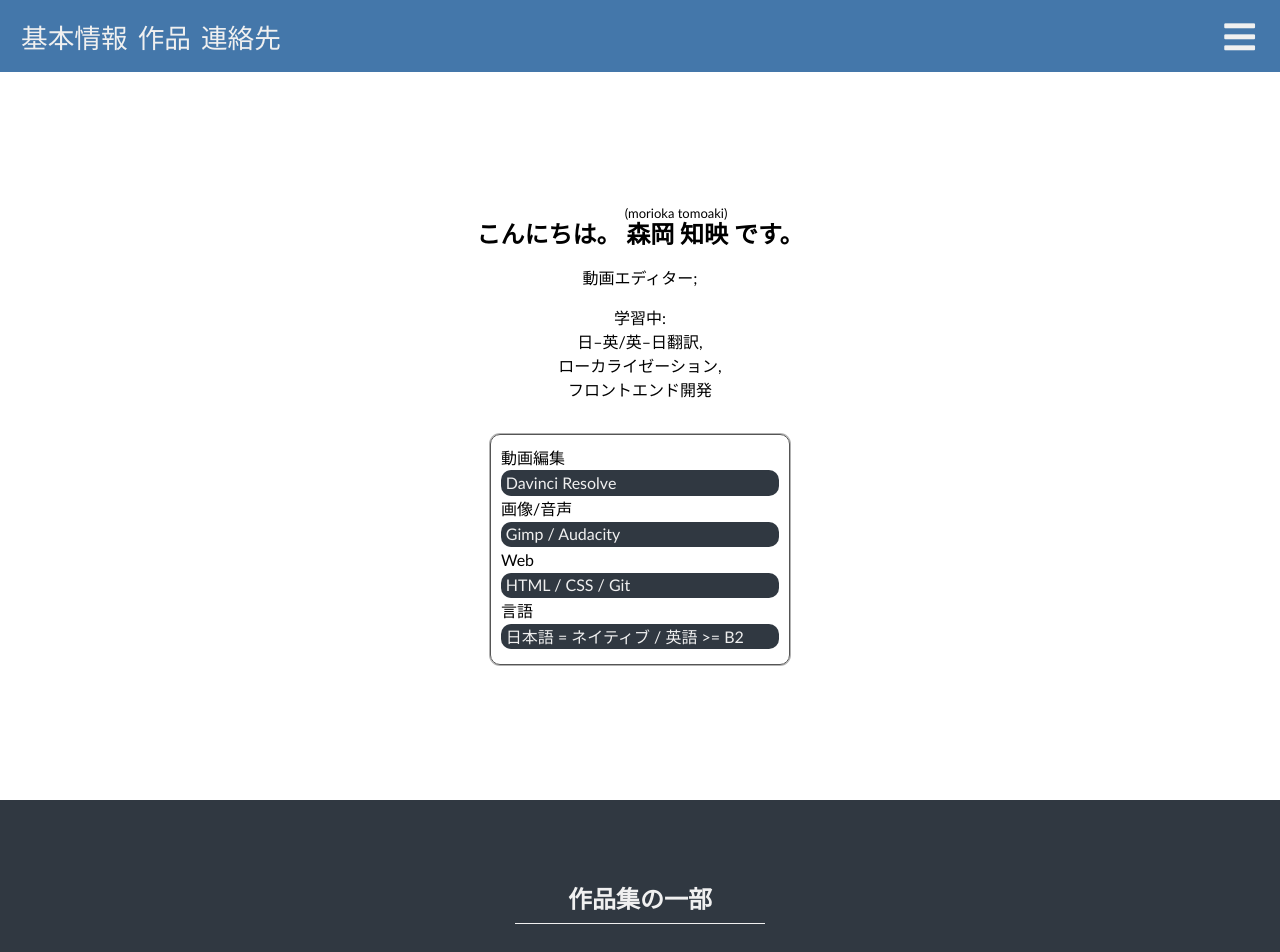
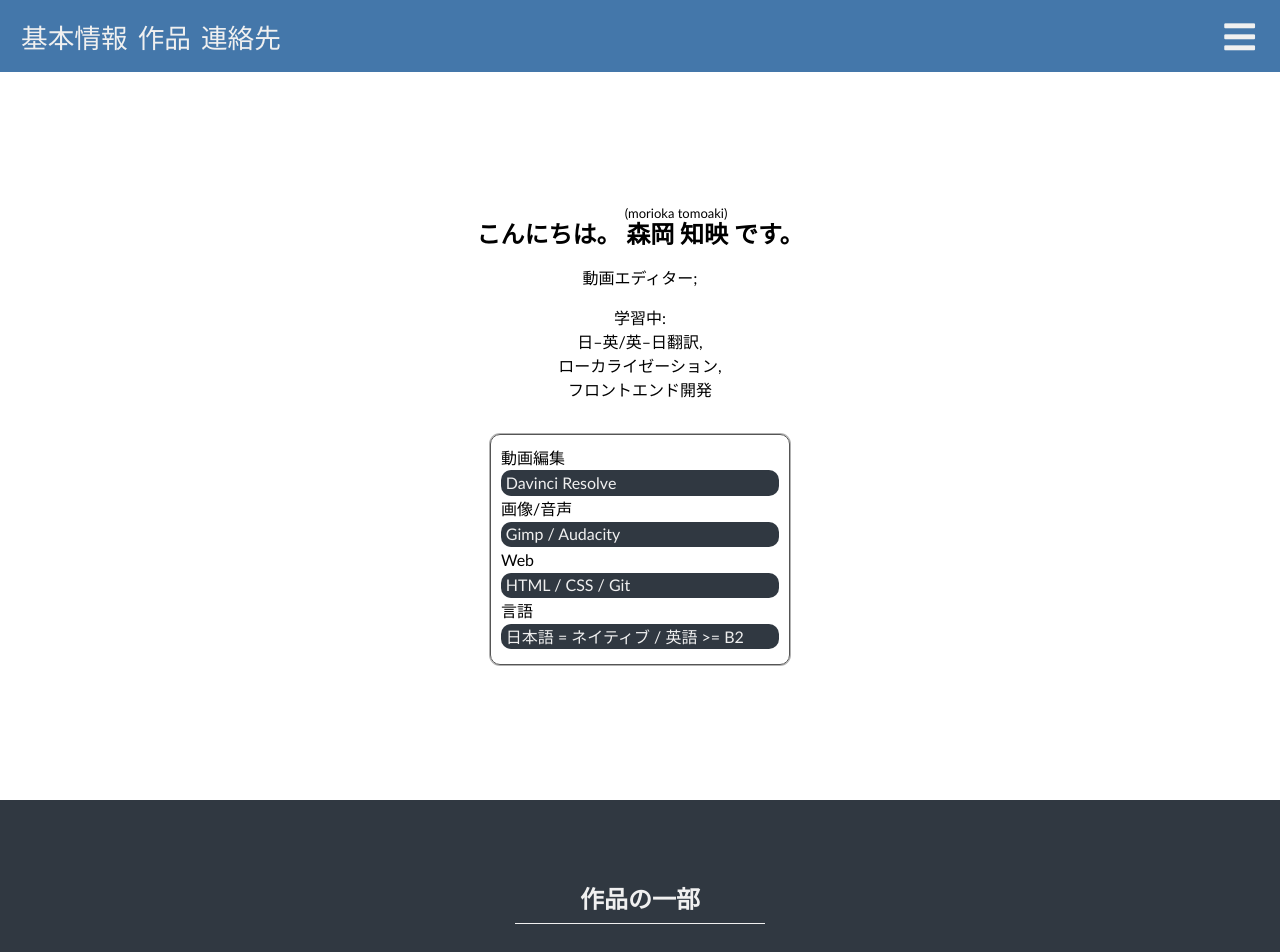
Before and after one commit to Tom-M-Git/portfolio, a plain HTML site: page jp.html in a window 1280 px wide. Shown: the top 952 px of the page. Drawn offline with Linux system fonts and the light colour scheme.

Commit message:
fixed the project header in the japanese page

```diff
--- a/jp.html
+++ b/jp.html
@@ -69,7 +69,7 @@
   </section>
 
   <section id="projects" class="project-section">
-        <h2 class="project-section-header">作品集の一部</h2>
+        <h2 class="project-section-header">作品の一部</h2>
         <div class="project-section-content">
           <h3 class="project-section-category">動画</h3>
           <div class="project-section-videos">
```
